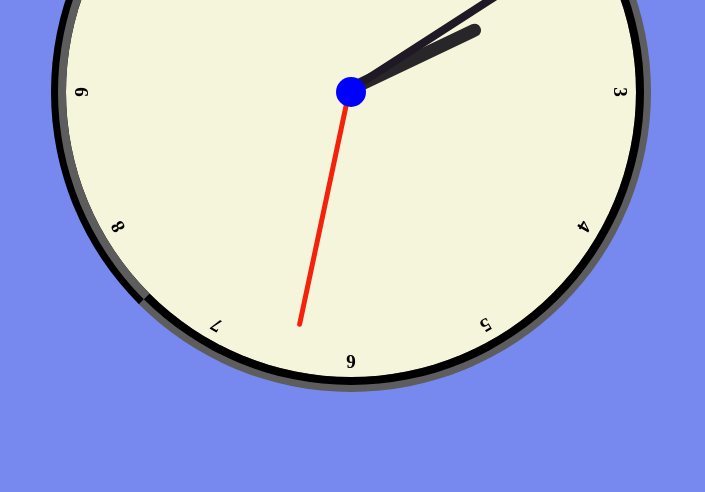
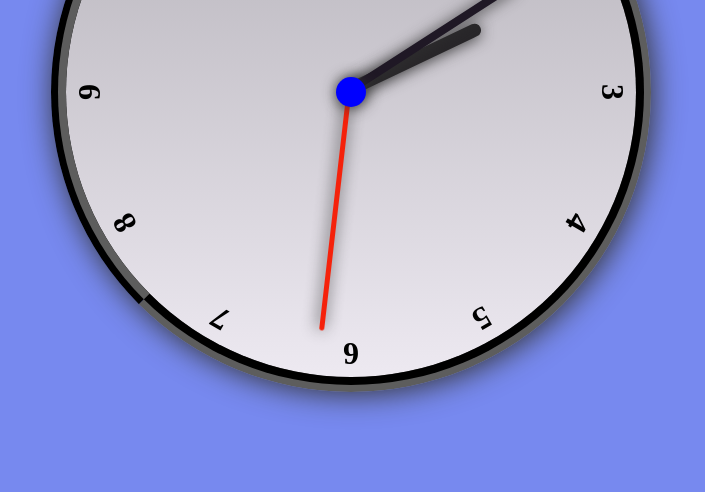
Before and after one commit to asuoshig/aulas-javaScript, a plain HTML site: page aulas youtube/relogio/index.html in a window 1280 px wide. Shown: the part 308-800 px from the top of the page, without its empty margins (289-994 px from the left). Drawn offline with Linux system fonts and the light colour scheme.

Commit message:
Update style.css

```diff
--- a/aulas youtube/relogio/style.css
+++ b/aulas youtube/relogio/style.css
@@ -3,7 +3,6 @@
     padding: 0;
     box-sizing: border-box;
     font-family:'Times New Roman', Times, serif;
-
 }
 
 body{
@@ -21,13 +20,14 @@ main{
 .clock{
     width: 600px;
     height: 600px;
-    background-color: beige;
+    background-image: linear-gradient(#b0adb4, #ede9f1);
     border-radius: 300px;
     border:15px groove #090909 ;
     position: relative;
     display: flex;
     align-items: center;
     justify-content: center;
+    box-shadow: 2px 2px 30px #333 ;
 }
 
 .number{
@@ -39,6 +39,7 @@ main{
     text-align: center;
     padding: 5px;
     transform: rotate(30deg);
+    font-size: xx-large;
 }
 
 .number-1{
@@ -98,7 +99,9 @@ main{
     border-radius: 5px;
     transform: translate(0, -50%);
     transform-origin: bottom center;
-
+    transition: transform 1s;
+   -webkit-transition: transform 1s;
+   box-shadow: 1px 1px 15px #333 ;
 }
 
 .ponteiro-Minutos{
@@ -109,7 +112,7 @@ main{
     border-radius: 5px;
     transform: translate(0, -50%) ;
     transform-origin: bottom center;
-
+    box-shadow: 1px 1px 15px #333 ;
 }
 
 .ponteiro-Horas{
@@ -120,7 +123,7 @@ main{
     border-radius: 13px;
     transform: translate(0, -50%);
     transform-origin: bottom center;
-
+    box-shadow: 1px 1px 15px #333 ;
 }
 
 .center{
@@ -129,4 +132,5 @@ main{
     border-radius: 50px;
     background-color: blue;
     position: absolute;
+    box-shadow: 1px 1px 15px #333 ;
 }
```
